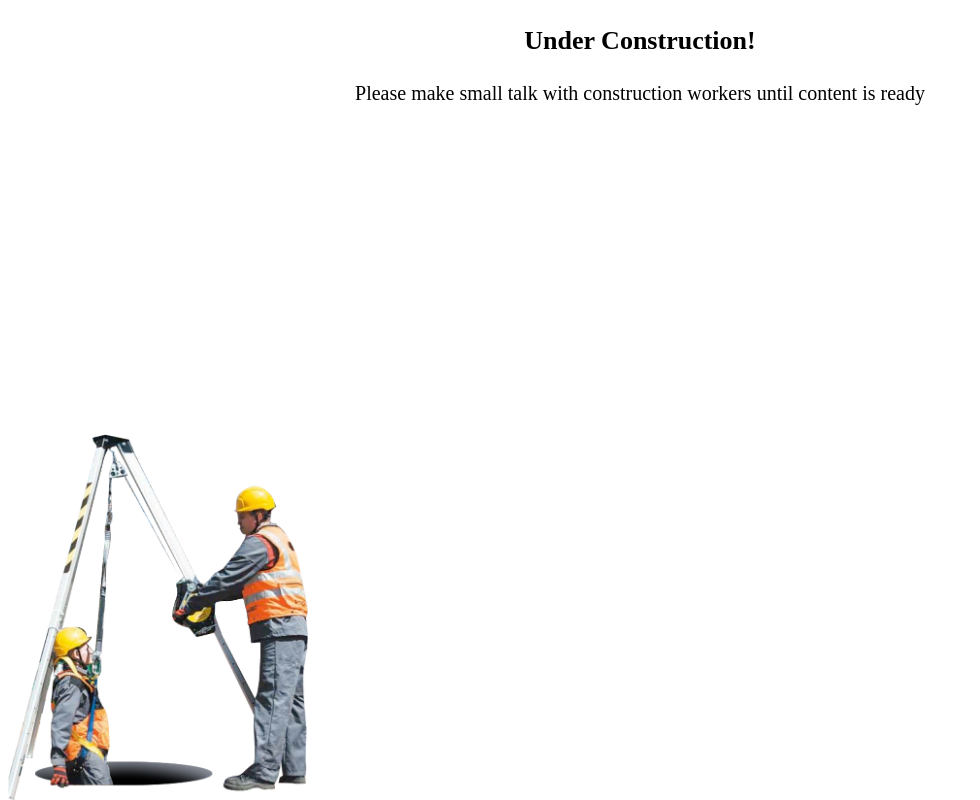
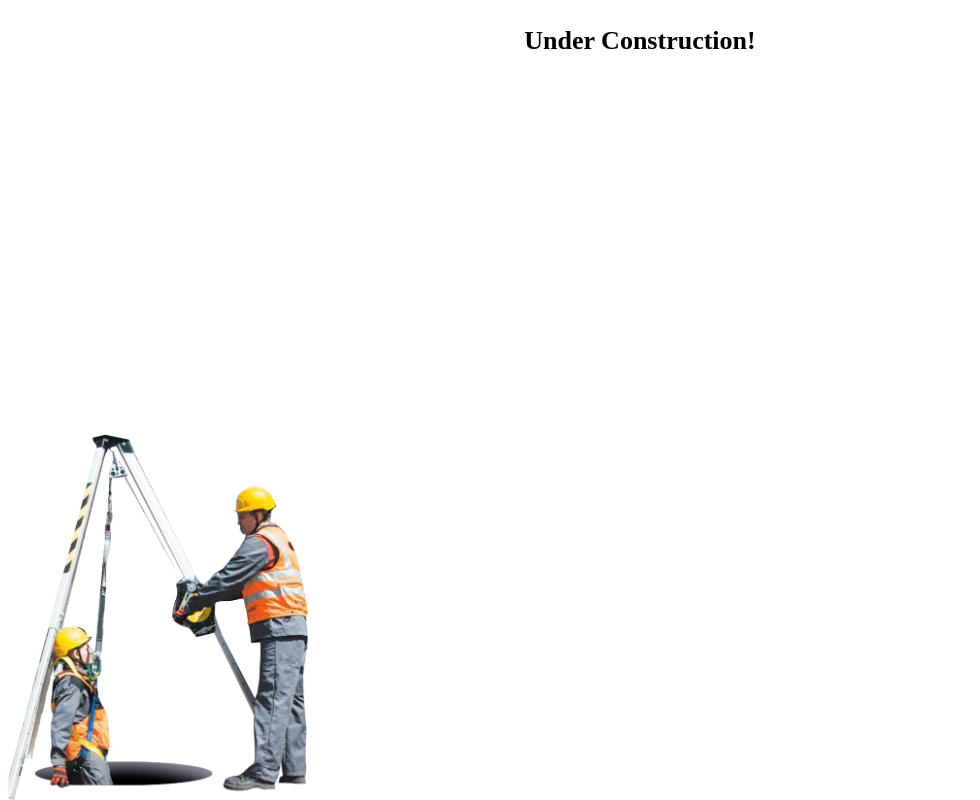
Before and after one commit to brunston97/personal-website, a plain HTML site: page index.html in a window 1280 px wide. Shown: the whole page, without its empty margins (0-980 px from the left). Drawn offline with Linux system fonts and the light colour scheme.

Commit message:
changed text again

```diff
--- a/index.html
+++ b/index.html
@@ -4,11 +4,6 @@
   .title {
     font-weight: bold;
     font-size: 26px;
-    text-align: center;
-  }
-
-  .main-text {
-    font-size: 20px;
     text-align: center;
   }
 
@@ -30,7 +25,6 @@
   </head>
   <body>
     <p class="title">Under Construction!</p>
-    <p class="main-text">Please make small talk with construction workers until content is ready</p>
     <div class="image-container">
       <img class="construction-workers-image" src="pictures/construction-workers.png">
     </div>
```
